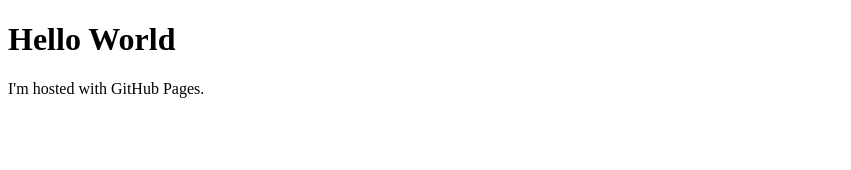
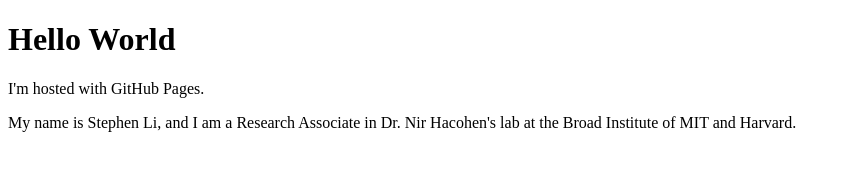
Before and after one commit to steph-li/steph-li.github.io, a plain HTML site: page index.html in a window 1280 px wide. Shown: the whole page, without its empty margins (0-851 px from the left). Drawn offline with Linux system fonts and the light colour scheme.

Commit message:
Update index.html
Added basic self description

```diff
--- a/index.html
+++ b/index.html
@@ -3,5 +3,6 @@
 <body>
 <h1>Hello World</h1>
 <p>I'm hosted with GitHub Pages.</p>
+<p>My name is Stephen Li, and I am a Research Associate in Dr. Nir Hacohen's lab at the Broad Institute of MIT and Harvard.</p>
 </body>
 </html>
```
